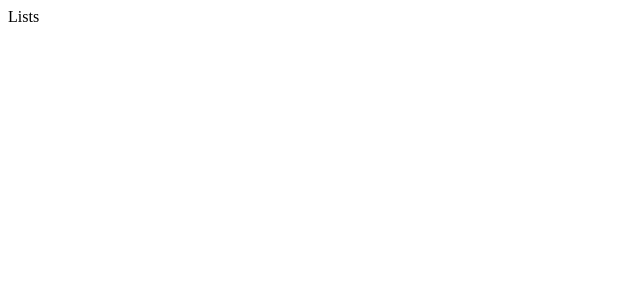
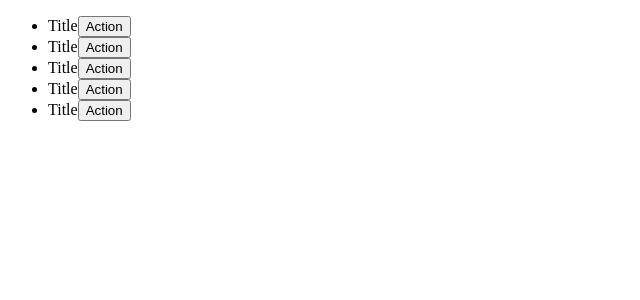
Before and after one commit to tamimhasan19702/react-to-do-app, a React (Create React App) app: page / in a window 1280 px wide. Shown: the top 300 px of the page, without its empty margins (0-640 px from the left). Built offline with nearby package versions, Linux system fonts and the light colour scheme.

Commit message:
necessary updates

```diff
--- a/package.json
+++ b/package.json
@@ -12,7 +12,7 @@
     "web-vitals": "^2.1.4"
   },
   "scripts": {
-    "start": "react-scripts --openssl-legacy-provider start",
+    "start": "react-scripts start",
     "build": "react-scripts build",
     "test": "react-scripts test",
     "eject": "react-scripts eject"
--- a/src/App.js
+++ b/src/App.js
@@ -30,15 +30,21 @@ function App() {
     currentItems[index].status = "completed";
     console.log({index, currentItems});
     setTodo(currentItems);
+  };
+
+  if(!todo.length > 0){
+    return <p>Requesting data...</p>
   }
 
   return (
-    <div className="App">
-      <div className="todo-wrapper">
-        <Lists data={todo} handleRemoveItem={handleRemoveItem} handleUpdateItem={handleUpdateItem}/>
-      </div>
-    </div>
-  );
+  todo.length > 0 && (
+    <Lists
+    data={todo}
+    handleUpdateItem={handleUpdateItem}
+    handleRemoveItem={handleRemoveItem}
+    />
+  )
+    )
 }
 
 export default App;
--- a/src/Components/Lists.js
+++ b/src/Components/Lists.js
@@ -1,4 +1,4 @@
-import React from 'react'
+import React, {useEffect, useState} from 'react'
 
 
 const ListItem = () => {
@@ -8,14 +8,27 @@ const ListItem = () => {
             <button>Action</button>
         </li>
     )
+};
+
+
+const Lists = ({ data, handleRemoveItem, handleUpdateItem}) => {
+const [todo, setTodo] = useState([]);
+
+useEffect(() => {
+   setTodo(data);
+},[]);
+
+if(!(todo.length > 0)){
+  return <ul>Please Insert an Item</ul>
 }
 
 
-
-function Lists() {
-  return (
-    <div>Lists</div>
-  )
+return (
+  <ul>
+    {todo.map((item, index) =>
+    <ListItem index={index} handleUpdateItem={handleUpdateItem} handleRemoveItem={handleRemoveItem} todo={item}/>)}
+  </ul>
+)
 }
 
 export default Lists
```
